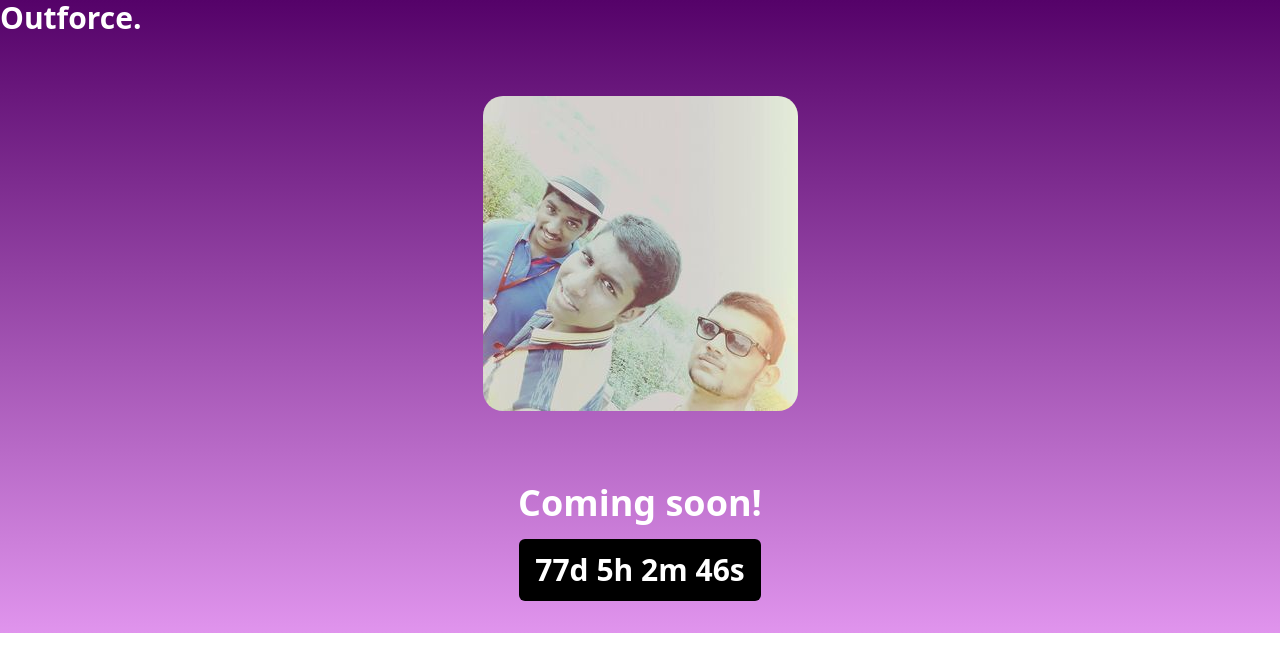
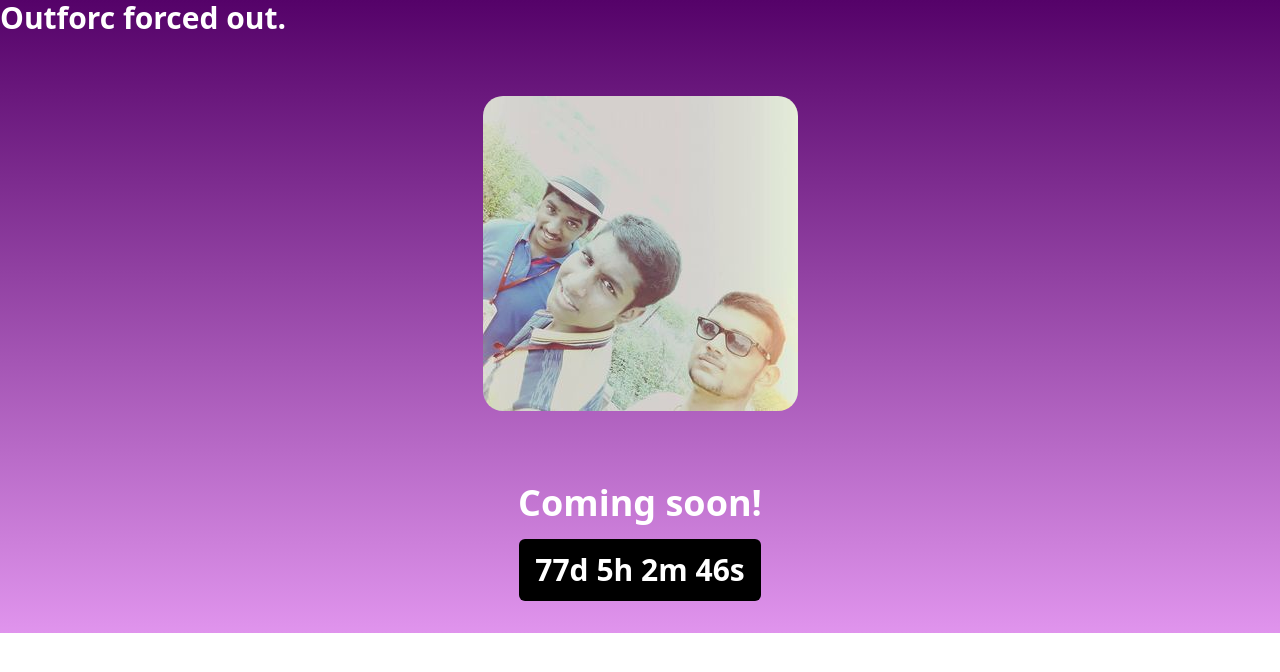
Before and after one commit to mitesh141/outforce, an Angular app: page / in a window 1280 px wide. Shown: the top 672 px of the page. Built offline with nearby package versions, Linux system fonts and the light colour scheme.

Commit message:
after email github commit

```diff
--- a/src/app/app.component.html
+++ b/src/app/app.component.html
@@ -1,5 +1,5 @@
 
 <h1 class="text-3xl text-white text-decoration-nonet font-bold underline ">
-    Outforce.
+    Outforc forced out.
   </h1>
 <app-landing-page></app-landing-page>
```
